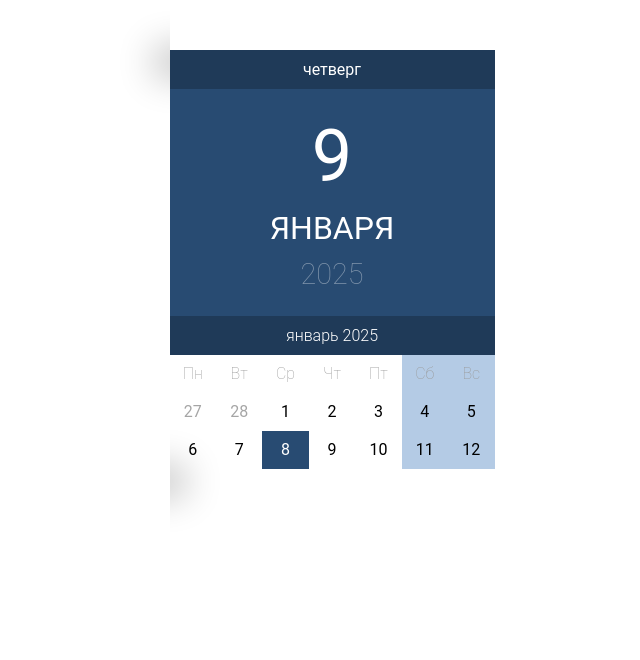
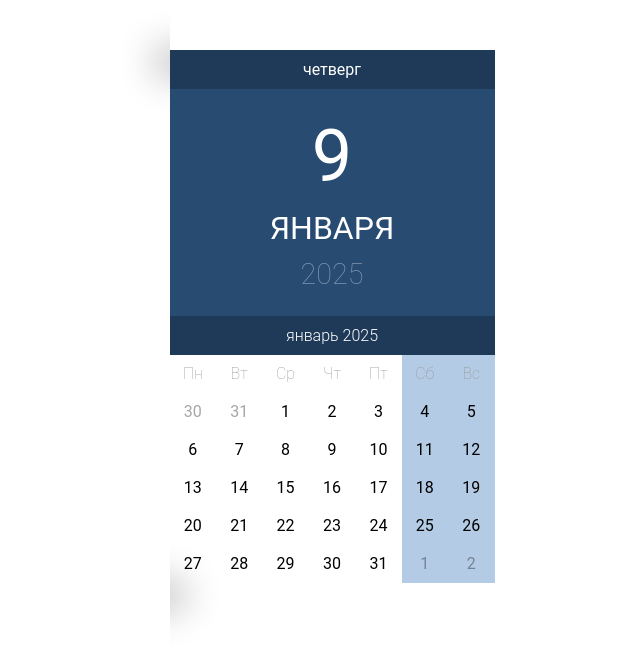
Before and after one commit to Kirumata/neto-react-calendar, a React (Vite) app: page / in a window 1280 px wide. Shown: the top 660 px of the page, without its empty margins (308-948 px from the left). Built offline with nearby package versions, Linux system fonts and the light colour scheme.

Commit message:
Получилось всё кроме выделения текущей даты

```diff
--- a/src/Calendar.jsx
+++ b/src/Calendar.jsx
@@ -1,24 +1,167 @@
 //Получаем месяц в родительном падеже
-function monthPlural(date){
-    const a =  date.format('D MMMM');
+function getMonthPlural(date) {
+    const a = date.format('D MMMM');
     const words = a.split(' ');
     const monthX = words[1];
     return monthX;
 }
 
-function Calendar({ date }){
+function getDaysArray(date) {
+
+    const startOfMonth = date.clone().startOf('month');
+
+    const startDay = startOfMonth.day();
 
 
-    const newDate = date.format('LLLL');
+    let daysArray = Array(startDay);
+
+    const endOfPrevMonth = date.clone().subtract(1, 'months').endOf('month');
+    let endDate = endOfPrevMonth.date();
+
+    for (let i = startDay - 1; i > 0; i--) {
+        daysArray[i] = endDate--;
+    }
+    daysArray[startDay] = startOfMonth.date();
+
+    const daysInCurrentMonth = date.daysInMonth();
+
+    for (let i = 2; i < daysInCurrentMonth + 1; i++) {
+        daysArray.push(i);
+    }
+
+    let dayOfNextMonth = 1;
+    while ((daysArray.length - 1) % 7 != 0) {
+        daysArray.push(dayOfNextMonth++);
+    }
+    return daysArray;
+}
+
+function getStartWeek(date, startDay, endDate, daysCounter) {
+
+    let prevDaysArray = Array(startDay - 1);
+    for (let i = startDay - 2; i >= 0; i--) {
+        prevDaysArray[i] = endDate--;
+    }
+
+    let weekDaysArray = Array(7 - prevDaysArray.length);
+    for (let i = 0; i < weekDaysArray.length; i++) {
+        weekDaysArray[i] = i + 1;
+        daysCounter++;
+    }
+
+    let today = -1;
+
+    if (weekDaysArray.includes(date.date())) {
+        today = date.date();
+    }
+
+    let nextMonthDays = [];
+    let week1 = { today: today, daysOfPrevMonth: prevDaysArray, days: weekDaysArray, daysOfNextMonth: nextMonthDays };
+    return week1;
+}
+
+
+function getDaysArray2(date) {
+    /*Хотим объект формата:
+    const daysArray = [
+    { weekid: 1, dayOfPrevMonth: [30, 31], today: -1, days: [1, 2, 3], daysOfNextMonth:[] },
+    { weekid: 2, dayOfPrevMonth: [], today: 8, days: [1, 2, 3], daysOfNextMonth:[] },
+    { weekid: 3, dayOfPrevMonth: [, today: -1, days: [1, 2, 3], daysOfNextMonth:[1, 2, 3] }
+  ];
+    */
+
+    let daysArray = [];
+
+    const startOfMonth = date.clone().startOf('month');
+
+    const startDay = startOfMonth.day();
+
+    const endOfPrevMonth = date.clone().subtract(1, 'months').endOf('month');
+    let endDate = endOfPrevMonth.date();
+
+    let daysCounter = 0; //Счётчик, какое число мы добавили в массив
+    let weeksCounter = 0;
+    if (daysCounter == 0 && startDay != 0) {
+        const week1 = getStartWeek(date, startDay, endDate, daysCounter);
+        week1.weekid = weeksCounter++;
+        daysCounter = daysCounter + week1.days.length;
+        daysArray.push(week1);
+    }
+
+    while (daysCounter < date.daysInMonth() && date.daysInMonth() - daysCounter >= 7) {
+        let weekDaysArray = Array(7);
+        for (let i = 0; i < 7; i++) {
+            weekDaysArray[i] = ++daysCounter;
+        }
+        let today = -1;
+        if (weekDaysArray.includes(date.date())) {
+            today = date.date();
+        }
+        let week = { weekid: weeksCounter++, today: today, daysOfPrevMonth: [], daysOfNextMonth: [], days: weekDaysArray };
+        daysArray.push(week);
+    }
+    const daysInLastWeek = date.daysInMonth() - daysCounter;
+    if (daysInLastWeek < 7) {
+        let weekDaysArray = Array(daysInLastWeek);
+        let i = 0;
+        while (daysCounter < date.daysInMonth()) {
+            weekDaysArray[i++] = ++daysCounter;
+        }
+        let today = -1;
+        if (weekDaysArray.includes(date.date())) {
+            today = date.date();
+        }
+        let daysOfNextMonth = Array(7 - daysInLastWeek);
+        for (let i = 0; i < (7 - daysInLastWeek); i++) {
+            daysOfNextMonth[i] = i + 1;
+        }
+        let week = { weekid: weeksCounter++, today: today, daysOfPrevMonth: [], daysOfNextMonth: daysOfNextMonth, days: weekDaysArray };
+        daysArray.push(week);
+    }
+
+
+    return daysArray;
+}
+
+function Calendar({ date }) {
+
 
     const dayN = date.date(); // День месяца (число)
     const day = date.format('dddd'); //День недели
-    const month =  date.format('MMMM');
+    const month = date.format('MMMM');
 
-    const monthX = monthPlural(date);
+    const monthX = getMonthPlural(date);
     const year = date.year();
+    //const daysArray = getDaysArray(date);
+    const daysArray = getDaysArray2(date);
 
-    return(
+    const listOfWeeks = Array(daysArray.length);
+
+    for (let i = 0; i < listOfWeeks.length; i++) {
+        let prev = [];
+
+        if (daysArray[i].daysOfPrevMonth.length > 0) {
+            prev = daysArray[i].daysOfPrevMonth.map((number1) =>
+                <td className="ui-datepicker-other-month">{number1}</td>
+            );
+        }
+        let n = daysArray[i].days.map((number2) =>
+            <td>{number2}</td>
+        );
+
+        let next = [];
+        if (daysArray[i].daysOfNextMonth.length > 0) {
+            next = daysArray[i].daysOfNextMonth.map((number1) =>
+                <td className="ui-datepicker-other-month">{number1}</td>
+            );
+        }
+
+        const listItems = prev.concat(n.concat(next));
+        listOfWeeks[i] = <tr>{listItems}</tr>;
+    }
+
+
+    return (
         <div className="ui-datepicker">
             <div className="ui-datepicker-material-header">
                 <div className="ui-datepicker-material-day">{day}</div>
@@ -55,24 +198,7 @@ function Calendar({ date }){
                     </tr>
                 </thead>
                 <tbody>
-      <tr>
-        <td className="ui-datepicker-other-month">27</td>
-        <td className="ui-datepicker-other-month">28</td>
-        <td>1</td>
-        <td>2</td>
-        <td>3</td>
-        <td>4</td>
-        <td>5</td>
-      </tr>
-      <tr>
-        <td>6</td>
-        <td>7</td>
-        <td className="ui-datepicker-today">8</td>
-        <td>9</td>
-        <td>10</td>
-        <td>11</td>
-        <td>12</td>
-      </tr>
+                    {listOfWeeks}
                 </tbody>
             </table>
         </div>
```
Lines whose indentation alone changed are shown as unchanged.
